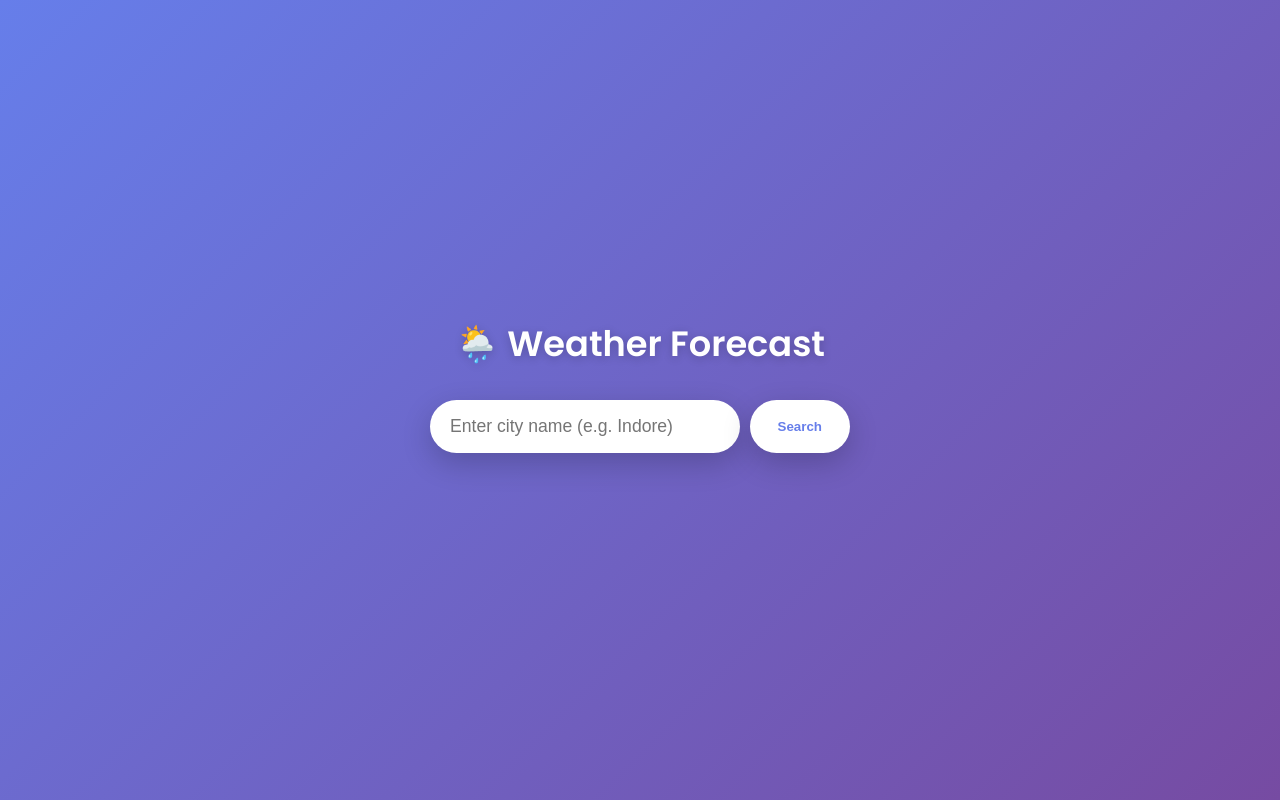
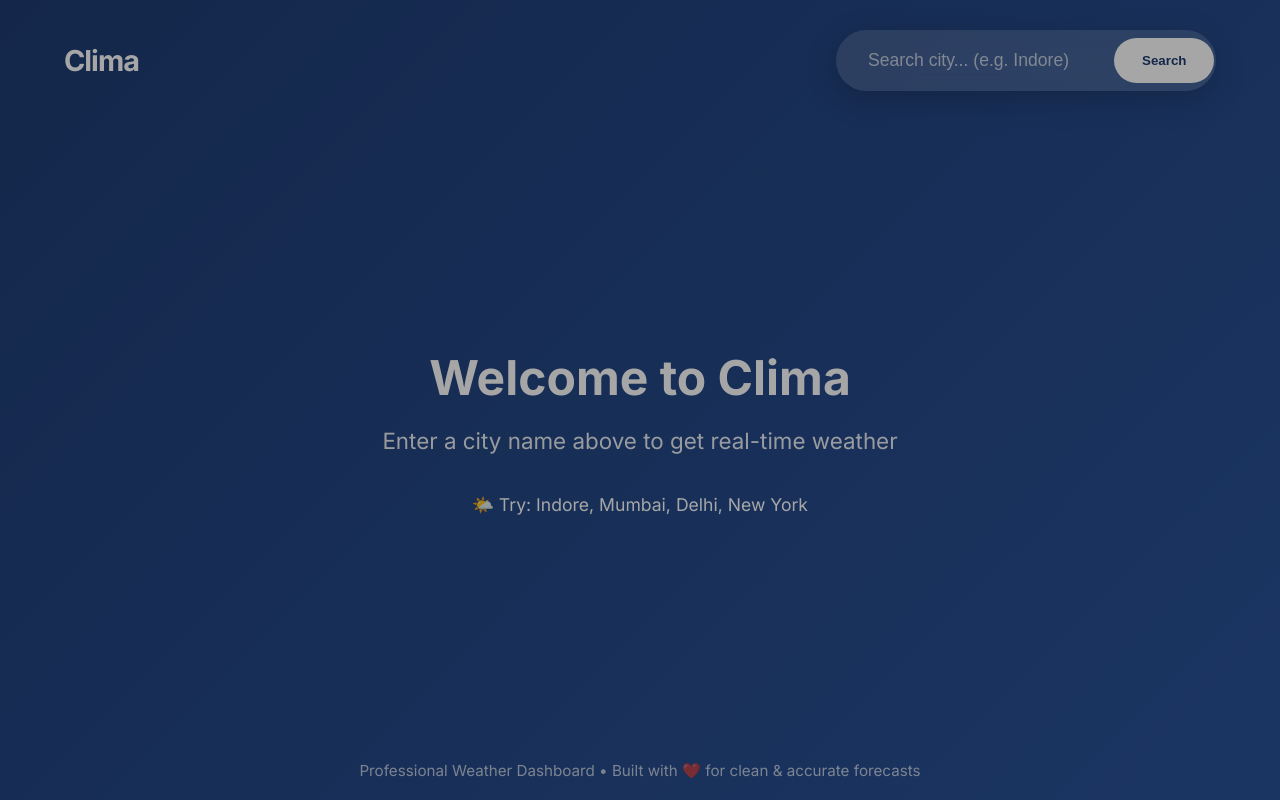
Before and after one commit to vijay7224/Weather-Detection-System-using-API, a Flask app: page / in a window 1280 px wide. Run offline with Flask 3, Linux system fonts and the light colour scheme.

Commit message:
Update index.html

```diff
--- a/weather/templates/index.html
+++ b/weather/templates/index.html
@@ -3,9 +3,9 @@
 <head>
     <meta charset="UTF-8">
     <meta name="viewport" content="width=device-width, initial-scale=1.0">
-    <title>Weather Forecast</title>
+    <title>Clima • Weather</title>
     <style>
-        @import url('https://fonts.googleapis.com/css2?family=Poppins:wght@400;500;600&display=swap');
+        @import url('https://fonts.googleapis.com/css2?family=Inter:wght@400;500;600;700&display=swap');
 
         * {
             margin: 0;
@@ -14,190 +14,292 @@
         }
 
         body {
-            font-family: 'Poppins', sans-serif;
-            background: linear-gradient(135deg, #667eea 0%, #764ba2 100%);
-            min-height: 100vh;
-            display: flex;
-            align-items: center;
-            justify-content: center;
-            color: #333;
+            font-family: 'Inter', sans-serif;
+            height: 100vh;
+            overflow: hidden;
+            color: white;
+            background: linear-gradient(135deg, #1e3c72, #2a5298);
+            position: relative;
+        }
+
+        /* Dynamic background overlay */
+        .bg-overlay {
+            position: absolute;
+            inset: 0;
+            background: rgba(0, 0, 0, 0.35);
+            z-index: 1;
         }
 
         .container {
-            width: 100%;
-            max-width: 420px;
-            margin: 20px;
+            position: relative;
+            z-index: 2;
+            height: 100vh;
+            display: flex;
+            flex-direction: column;
         }
 
-        h1 {
-            text-align: center;
-            color: white;
-            margin-bottom: 30px;
-            font-size: 2.2rem;
-            text-shadow: 0 2px 10px rgba(0,0,0,0.2);
+        header {
+            padding: 30px 5%;
+            display: flex;
+            justify-content: space-between;
+            align-items: center;
         }
 
-        form {
+        .logo {
+            font-size: 1.8rem;
+            font-weight: 700;
+            letter-spacing: -1px;
+        }
+
+        .search-form {
             display: flex;
-            gap: 10px;
+            background: rgba(255,255,255,0.15);
+            backdrop-filter: blur(12px);
+            border-radius: 50px;
+            padding: 8px 12px;
+            width: 380px;
+            box-shadow: 0 8px 32px rgba(0,0,0,0.2);
+        }
+
+        .search-form input {
+            flex: 1;
+            background: transparent;
+            border: none;
+            outline: none;
+            color: white;
+            font-size: 1.1rem;
+            padding: 12px 20px;
+        }
+
+        .search-form input::placeholder {
+            color: rgba(255,255,255,0.7);
+        }
+
+        .search-form button {
+            background: white;
+            color: #1e3c72;
+            border: none;
+            padding: 12px 28px;
+            border-radius: 50px;
+            font-weight: 600;
+            cursor: pointer;
+            transition: all 0.3s;
+        }
+
+        .search-form button:hover {
+            transform: scale(1.05);
+        }
+
+        main {
+            flex: 1;
+            display: flex;
+            padding: 0 5%;
+            gap: 40px;
+            align-items: center;
+        }
+
+        .current-weather {
+            flex: 1;
+        }
+
+        .city-name {
+            font-size: 3.2rem;
+            font-weight: 700;
+            margin-bottom: 8px;
+        }
+
+        .date-time {
+            font-size: 1.2rem;
+            opacity: 0.9;
             margin-bottom: 30px;
         }
 
-        input {
-            flex: 1;
-            padding: 16px 20px;
-            border: none;
-            border-radius: 50px;
-            font-size: 1.1rem;
-            outline: none;
-            box-shadow: 0 10px 30px rgba(0,0,0,0.2);
+        .temp {
+            font-size: 8rem;
+            font-weight: 700;
+            line-height: 1;
+            margin-bottom: 10px;
         }
 
-        button {
-            padding: 16px 28px;
-            background: #fff;
-            color: #667eea;
-            border: none;
-            border-radius: 50px;
-            font-weight: 600;
-            cursor: pointer;
-            box-shadow: 0 10px 30px rgba(0,0,0,0.2);
+        .temp sup {
+            font-size: 3rem;
+            vertical-align: super;
+        }
+
+        .condition {
+            font-size: 1.8rem;
+            font-weight: 500;
+            text-transform: capitalize;
+            margin-bottom: 40px;
+        }
+
+        .weather-icon {
+            width: 220px;
+            height: 220px;
+            margin: 20px 0;
+        }
+
+        .weather-icon img {
+            width: 100%;
+            filter: drop-shadow(0 20px 30px rgba(0,0,0,0.4));
+        }
+
+        .details-grid {
+            display: grid;
+            grid-template-columns: repeat(auto-fit, minmax(160px, 1fr));
+            gap: 20px;
+            margin-top: 40px;
+        }
+
+        .detail-card {
+            background: rgba(255,255,255,0.12);
+            backdrop-filter: blur(12px);
+            border-radius: 20px;
+            padding: 20px;
             transition: all 0.3s;
         }
 
-        button:hover {
-            transform: translateY(-3px);
-            box-shadow: 0 15px 35px rgba(0,0,0,0.3);
+        .detail-card:hover {
+            transform: translateY(-6px);
+            background: rgba(255,255,255,0.18);
         }
 
-        .card {
-            background: rgba(255, 255, 255, 0.95);
-            backdrop-filter: blur(12px);
-            border-radius: 24px;
-            padding: 32px 28px;
-            box-shadow: 0 20px 40px rgba(0,0,0,0.25);
-            text-align: center;
-            transition: transform 0.3s;
-        }
-
-        .card:hover {
-            transform: translateY(-8px);
-        }
-
-        .weather-icon img {
-            width: 140px;
-            height: 140px;
-            margin: 10px 0;
-        }
-
-        .city {
-            font-size: 1.8rem;
-            font-weight: 600;
+        .detail-card strong {
+            display: block;
+            font-size: 0.95rem;
+            opacity: 0.8;
             margin-bottom: 8px;
         }
 
-        .main-weather {
-            font-size: 1.3rem;
-            color: #555;
-            margin-bottom: 20px;
-            text-transform: capitalize;
+        .detail-card span {
+            font-size: 1.6rem;
+            font-weight: 600;
         }
 
-        .temperature {
-            font-size: 3.8rem;
-            font-weight: 600;
-            color: #333;
-            margin: 10px 0;
+        .sidebar {
+            width: 320px;
+            background: rgba(255,255,255,0.1);
+            backdrop-filter: blur(16px);
+            border-radius: 28px;
+            padding: 30px;
+            height: fit-content;
+            box-shadow: 0 20px 60px rgba(0,0,0,0.3);
         }
 
-        .feels-like {
-            font-size: 1.1rem;
-            color: #666;
-            margin-bottom: 25px;
+        .sidebar h3 {
+            margin-bottom: 20px;
+            font-size: 1.3rem;
+            opacity: 0.9;
         }
 
-        .details {
-            display: grid;
-            grid-template-columns: 1fr 1fr;
-            gap: 18px;
-            text-align: left;
-            font-size: 1.05rem;
-        }
-
-        .detail-item {
-            background: rgba(240, 240, 250, 0.7);
-            padding: 14px 18px;
-            border-radius: 16px;
-        }
-
-        .error {
-            background: rgba(255, 255, 255, 0.9);
-            color: #e74c3c;
-            padding: 18px;
-            border-radius: 16px;
+        footer {
+            padding: 20px 5%;
             text-align: center;
-            font-weight: 500;
-            box-shadow: 0 10px 30px rgba(0,0,0,0.2);
+            font-size: 0.95rem;
+            opacity: 0.7;
         }
 
         /* Responsive */
-        @media (max-width: 480px) {
-            .card { padding: 24px 20px; }
-            h1 { font-size: 1.9rem; }
+        @media (max-width: 1024px) {
+            main { flex-direction: column; padding: 40px 5%; }
+            .sidebar { width: 100%; }
         }
     </style>
 </head>
 <body>
 
 <div class="container">
-    <h1>🌦️ Weather Forecast</h1>
+    <!-- Background overlay -->
+    <div class="bg-overlay"></div>
 
-    <form method="POST">
-        <input type="text" name="city" placeholder="Enter city name (e.g. Indore)" required>
+    <header>
+        <div class="logo">Clima</div>
+        <form method="POST" class="search-form">
+            <input type="text" name="city" placeholder="Search city... (e.g. Indore)" required>
             <button type="submit">Search</button>
         </form>
+    </header>
 
+    <main>
         {% if weather %}
             {% if weather.error %}
-            <p class="error">{{ weather.error }}</p>
+                <div style="color: #ff6b6b; font-size: 1.5rem; text-align: center; width: 100%;">
+                    {{ weather.error }}
+                </div>
             {% else %}
-            <div class="card">
+                <!-- Main Current Weather -->
+                <div class="current-weather">
+                    <div class="city-name">{{ weather.city }}, {{ weather.country }}</div>
+                    <div class="date-time">Today • {{ weather.date or 'April 19, 2026' }}</div>
+
+                    <div style="display: flex; align-items: center; gap: 40px;">
+                        <div>
+                            <div class="temp">{{ weather.temp }}<sup>°C</sup></div>
+                            <div class="condition">{{ weather.main }} — {{ weather.desc | title }}</div>
+                        </div>
                         <div class="weather-icon">
                             <img src="http://openweathermap.org/img/wn/{{ weather.icon }}@4x.png"
                                  alt="{{ weather.desc }}">
                         </div>
+                    </div>
 
-                <h2 class="city">{{ weather.city }}, {{ weather.country }}</h2>
-                <p class="main-weather">{{ weather.main }} — {{ weather.desc | title }}</p>
+                    <p style="font-size: 1.4rem; opacity: 0.85;">
+                        Feels like <strong>{{ weather.feels_like }}°C</strong>
+                    </p>
 
-                <div class="temperature">{{ weather.temp }}°C</div>
-                <p class="feels-like">Feels like {{ weather.feels_like }}°C</p>
-
-                <div class="details">
-                    <div class="detail-item">
-                        <strong>🔺 Max</strong><br>
-                        {{ weather.temp_max }}°C
+                    <div class="details-grid">
+                        <div class="detail-card">
+                            <strong>🔺 Max Temperature</strong>
+                            <span>{{ weather.temp_max }}°C</span>
                         </div>
-                    <div class="detail-item">
-                        <strong>🔻 Min</strong><br>
-                        {{ weather.temp_min }}°C
+                        <div class="detail-card">
+                            <strong>🔻 Min Temperature</strong>
+                            <span>{{ weather.temp_min }}°C</span>
                         </div>
-                    <div class="detail-item">
-                        <strong>💧 Humidity</strong><br>
-                        {{ weather.humidity }}%
+                        <div class="detail-card">
+                            <strong>💧 Humidity</strong>
+                            <span>{{ weather.humidity }}%</span>
                         </div>
-                    <div class="detail-item">
-                        <strong>🌬️ Wind</strong><br>
-                        {{ weather.wind }} km/h
+                        <div class="detail-card">
+                            <strong>🌬️ Wind Speed</strong>
+                            <span>{{ weather.wind }} km/h</span>
                         </div>
-                    <div class="detail-item">
-                        <strong>📊 Pressure</strong><br>
-                        {{ weather.pressure }} hPa
+                        <div class="detail-card">
+                            <strong>📊 Pressure</strong>
+                            <span>{{ weather.pressure }} hPa</span>
                         </div>
                     </div>
                 </div>
+
+                <!-- Sidebar Info -->
+                <div class="sidebar">
+                    <h3>Additional Details</h3>
+                    <p><strong>Visibility:</strong> {{ weather.visibility or 'N/A' }} km</p>
+                    <p><strong>UV Index:</strong> {{ weather.uv or 'Moderate' }}</p>
+                    <p><strong>Sunrise:</strong> {{ weather.sunrise or '06:12 AM' }}</p>
+                    <p><strong>Sunset:</strong> {{ weather.sunset or '06:45 PM' }}</p>
+
+                    <hr style="margin: 25px 0; border-color: rgba(255,255,255,0.2);">
+
+                    <h3>Pro Tip</h3>
+                    <p style="opacity: 0.85; line-height: 1.6;">
+                        Right now in Indore it's quite warm. Stay hydrated and avoid direct sun during peak hours.
+                    </p>
+                </div>
             {% endif %}
+        {% else %}
+            <!-- Default / Welcome State -->
+            <div style="text-align: center; width: 100%; color: white;">
+                <h2 style="font-size: 3rem; margin-bottom: 20px;">Welcome to Clima</h2>
+                <p style="font-size: 1.4rem; opacity: 0.9;">Enter a city name above to get real-time weather</p>
+                <p style="margin-top: 40px; font-size: 1.1rem;">🌤️ Try: Indore, Mumbai, Delhi, New York</p>
+            </div>
         {% endif %}
+    </main>
+
+    <footer>
+        Professional Weather Dashboard • Built with ❤️ for clean & accurate forecasts
+    </footer>
 </div>
 
 </body>
```
Lines whose indentation alone changed are shown as unchanged.
